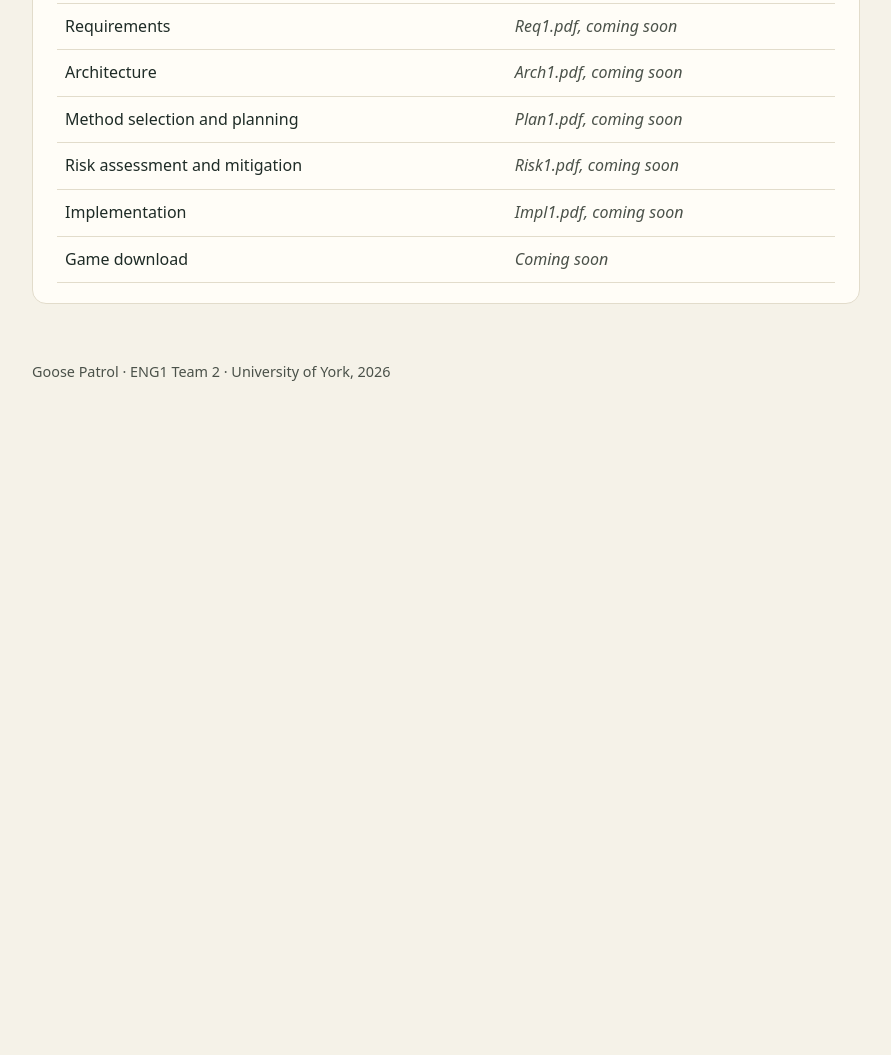
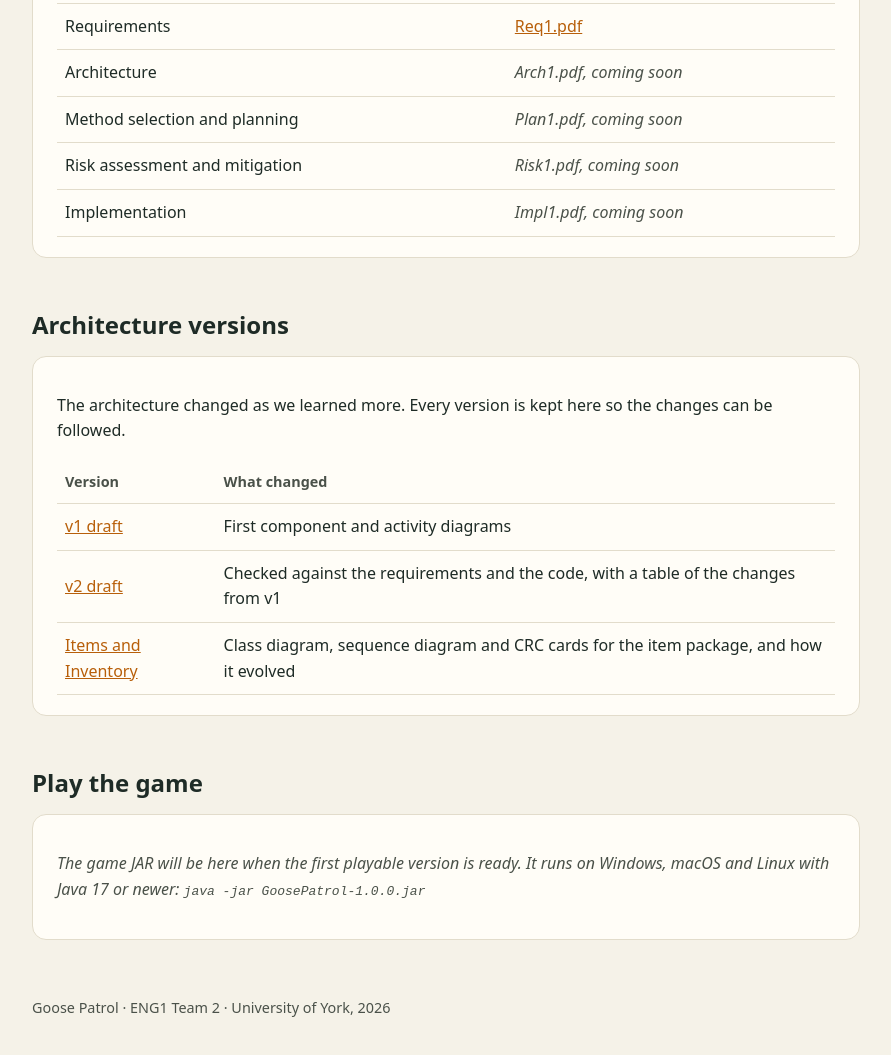
Before and after one commit to E26180/ENG1-GoosePatrol-TeamN, a plain HTML site: page website/index.html in a window 1280 px wide. Shown: the part 937-1992 px from the top of the page, without its empty margins (194-1085 px from the left). Before the commit the page ends 1384 px from the top, so only its background shows below. Drawn offline with Linux system fonts and the light colour scheme.

Commit message:
Website: link Req1 and the architecture versions, add a download section, publish the PDFs from docs

```diff
--- a/website/index.html
+++ b/website/index.html
@@ -75,7 +75,7 @@
         <li>A map based on the University of York campus</li>
         <li>Two items in your inventory at the start</li>
         <li>Two hidden events waiting to be found</li>
-        <li>Counters for the items you find and the events you trigger</li>
+        <li>Counters for the items you use and the events you trigger</li>
       </ul>
       <p>Built in Java 17 with LibGDX.</p>
     </div>
@@ -99,14 +99,33 @@
           <tr><th scope="col">Deliverable</th><th scope="col">Document</th></tr>
         </thead>
         <tbody>
-          <tr><td>Requirements</td><td class="soon">Req1.pdf, coming soon</td></tr>
+          <tr><td>Requirements</td><td><a href="docs/Req1.pdf">Req1.pdf</a></td></tr>
           <tr><td>Architecture</td><td class="soon">Arch1.pdf, coming soon</td></tr>
           <tr><td>Method selection and planning</td><td class="soon">Plan1.pdf, coming soon</td></tr>
           <tr><td>Risk assessment and mitigation</td><td class="soon">Risk1.pdf, coming soon</td></tr>
           <tr><td>Implementation</td><td class="soon">Impl1.pdf, coming soon</td></tr>
-          <tr><td>Game download</td><td class="soon">Coming soon</td></tr>
         </tbody>
       </table>
+    </div>
+
+    <h2>Architecture versions</h2>
+    <div class="card">
+      <p>The architecture changed as we learned more. Every version is kept here so the changes can be followed.</p>
+      <table>
+        <thead>
+          <tr><th scope="col">Version</th><th scope="col">What changed</th></tr>
+        </thead>
+        <tbody>
+          <tr><td><a href="architecture/v1-draft.pdf">v1 draft</a></td><td>First component and activity diagrams</td></tr>
+          <tr><td><a href="architecture/v2-draft.pdf">v2 draft</a></td><td>Checked against the requirements and the code, with a table of the changes from v1</td></tr>
+          <tr><td><a href="architecture/items-subsystem.pdf">Items and Inventory</a></td><td>Class diagram, sequence diagram and CRC cards for the item package, and how it evolved</td></tr>
+        </tbody>
+      </table>
+    </div>
+
+    <h2>Play the game</h2>
+    <div class="card">
+      <p class="soon">The game JAR will be here when the first playable version is ready. It runs on Windows, macOS and Linux with Java 17 or newer: <code>java -jar GoosePatrol-1.0.0.jar</code></p>
     </div>
 
     <footer>Goose Patrol · ENG1 Team 2 · University of York, 2026</footer>
```
Also changed, not shown: 2 other files.
